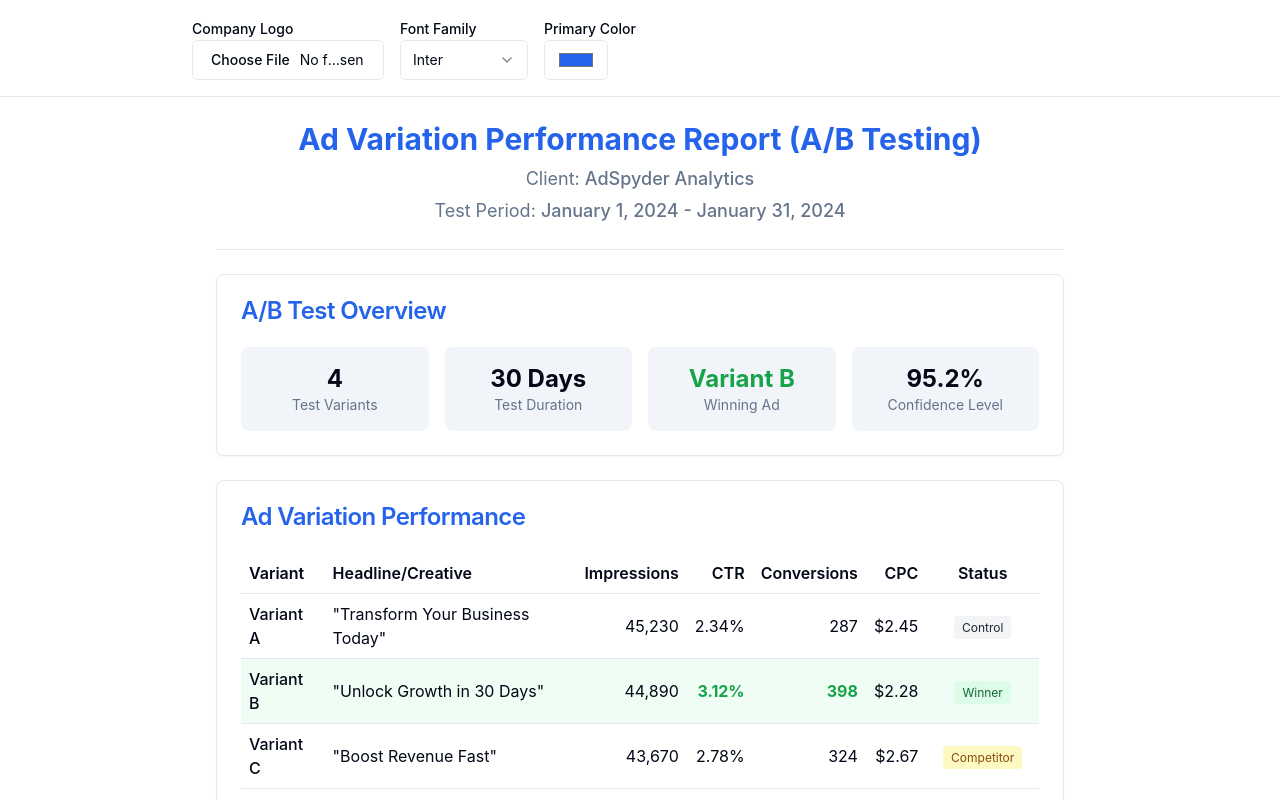
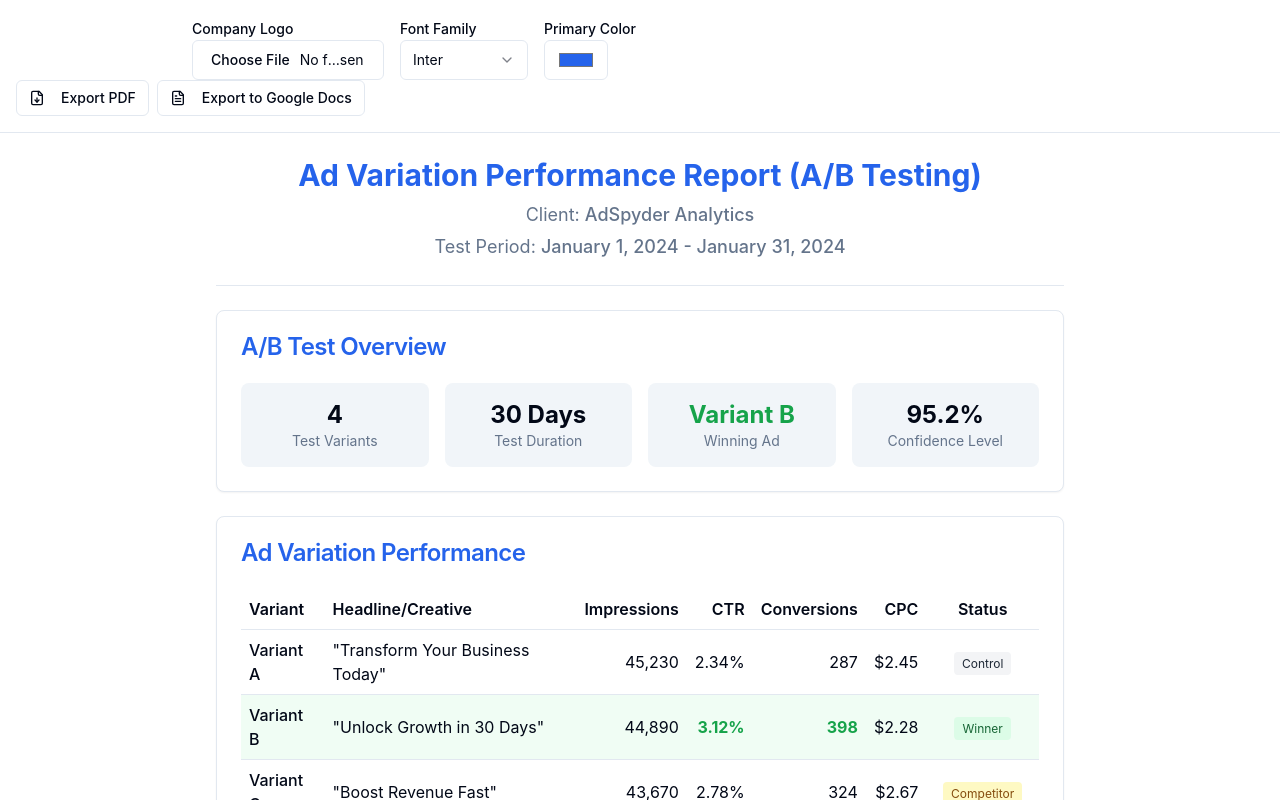
Before and after one commit to akashFairpe/ads-report-studio, a React (Vite) app: page /ad-variation-performance-report in a window 1280 px wide. Shown: the top 800 px of the page. Built offline with nearby package versions, Linux system fonts and the light colour scheme.

Commit message:
Add export functionality
Implement PDF and Google Docs export options for all reports. Utilize CSS for page breaks and font management to ensure clean exports without broken sections or blank pages, avoiding the html2pdf method.

```diff
--- /dev/null
+++ b/src/components/ExportButtons.tsx
@@ -0,0 +1,121 @@
+import React from 'react';
+import { Button } from "@/components/ui/button";
+import { FileDown, FileText } from "lucide-react";
+
+interface ExportButtonsProps {
+  reportTitle: string;
+}
+
+const ExportButtons: React.FC<ExportButtonsProps> = ({ reportTitle }) => {
+  const handlePDFExport = () => {
+    // Apply print styles and trigger browser print dialog
+    const printStyles = `
+      <style>
+        @media print {
+          body { font-size: 11pt; line-height: 1.3; }
+          .print\\:hidden { display: none !important; }
+          .page-break-before { page-break-before: always; }
+          .page-break-after { page-break-after: always; }
+          .page-break-inside-avoid { page-break-inside: avoid; }
+          @page { margin: 0.75in; size: A4; }
+          .text-3xl { font-size: 18pt; }
+          .text-2xl { font-size: 16pt; }
+          .text-xl { font-size: 14pt; }
+          .text-lg { font-size: 12pt; }
+          table { font-size: 10pt; }
+          .space-y-6 > * + * { margin-top: 1rem; }
+          .space-y-4 > * + * { margin-top: 0.75rem; }
+          .space-y-3 > * + * { margin-top: 0.5rem; }
+          .grid { display: block; }
+          .grid > * { margin-bottom: 0.5rem; }
+          .h-64 { height: 4in; }
+        }
+      </style>
+    `;
+
+    const head = document.head;
+    const styleElement = document.createElement('style');
+    styleElement.innerHTML = printStyles;
+    head.appendChild(styleElement);
+
+    window.print();
+
+    // Remove styles after printing
+    setTimeout(() => {
+      head.removeChild(styleElement);
+    }, 1000);
+  };
+
+  const handleGoogleDocsExport = () => {
+    // Create a formatted document for Google Docs
+    const content = document.querySelector('.max-w-4xl')?.cloneNode(true) as HTMLElement;
+    if (!content) return;
+
+    // Remove branding controls and non-exportable elements
+    const elementsToRemove = content.querySelectorAll('.print\\:hidden, .bg-card, .border-b');
+    elementsToRemove.forEach(el => el.remove());
+
+    // Format for Google Docs
+    const formattedHTML = `
+      <!DOCTYPE html>
+      <html>
+      <head>
+        <meta charset="utf-8">
+        <title>${reportTitle}</title>
+        <style>
+          body { font-family: Arial, sans-serif; font-size: 11pt; line-height: 1.4; max-width: 8.5in; margin: 0 auto; padding: 1in; }
+          h1 { font-size: 18pt; font-weight: bold; text-align: center; margin-bottom: 1em; }
+          h2 { font-size: 14pt; font-weight: bold; margin: 1em 0 0.5em 0; }
+          h3 { font-size: 12pt; font-weight: bold; margin: 0.8em 0 0.4em 0; }
+          table { width: 100%; border-collapse: collapse; margin: 1em 0; font-size: 10pt; }
+          th, td { border: 1px solid #ddd; padding: 8px; text-align: left; }
+          th { background-color: #f5f5f5; font-weight: bold; }
+          .text-center { text-align: center; }
+          .text-right { text-align: right; }
+          .font-bold { font-weight: bold; }
+          .text-green-600 { color: #059669; }
+          .text-red-600 { color: #dc2626; }
+          .text-orange-600 { color: #ea580c; }
+          .text-yellow-600 { color: #d97706; }
+          .bg-green-50, .bg-red-50, .bg-orange-50, .bg-yellow-50, .bg-blue-50, .bg-purple-50 {
+            background-color: #f9f9f9; padding: 8px; margin: 4px 0; border-radius: 4px;
+          }
+          .grid { display: block; }
+          .space-y-4 > * + * { margin-top: 1em; }
+          .space-y-3 > * + * { margin-top: 0.75em; }
+          .rounded-lg, .rounded { border-radius: 4px; border: 1px solid #e5e5e5; padding: 8px; }
+        </style>
+      </head>
+      <body>
+        ${content.innerHTML}
+      </body>
+      </html>
+    `;
+
+    // Create and download the file
+    const blob = new Blob([formattedHTML], { type: 'text/html' });
+    const url = URL.createObjectURL(blob);
+    const a = document.createElement('a');
+    a.href = url;
+    a.download = `${reportTitle.replace(/[^a-zA-Z0-9]/g, '_')}.html`;
+    document.body.appendChild(a);
+    a.click();
+    document.body.removeChild(a);
+    URL.revokeObjectURL(url);
+  };
+
+  return (
+    <div className="flex gap-2 print:hidden">
+      <Button onClick={handlePDFExport} variant="outline" size="sm">
+        <FileDown className="w-4 h-4 mr-2" />
+        Export PDF
+      </Button>
+      <Button onClick={handleGoogleDocsExport} variant="outline" size="sm">
+        <FileText className="w-4 h-4 mr-2" />
+        Export to Google Docs
+      </Button>
+    </div>
+  );
+};
+
+export default ExportButtons;
--- a/src/pages/AdVariationPerformanceReport.tsx
+++ b/src/pages/AdVariationPerformanceReport.tsx
@@ -5,6 +5,7 @@ import { Input } from "@/components/ui/input";
 import { Label } from "@/components/ui/label";
 import { Select, SelectContent, SelectItem, SelectTrigger, SelectValue } from "@/components/ui/select";
 import { Textarea } from "@/components/ui/textarea";
+import ExportButtons from "@/components/ExportButtons";
 
 const AdVariationPerformanceReport = () => {
   const [selectedFont, setSelectedFont] = useState('Inter');
@@ -58,8 +59,9 @@ const AdVariationPerformanceReport = () => {
               className="w-16 h-10"
             />
           </div>
+          </div>
+          <ExportButtons reportTitle="Ad Variation Performance Report" />
         </div>
-      </div>
 
       {/* Report Content */}
       <div className="max-w-4xl mx-auto p-6 space-y-6">
```
